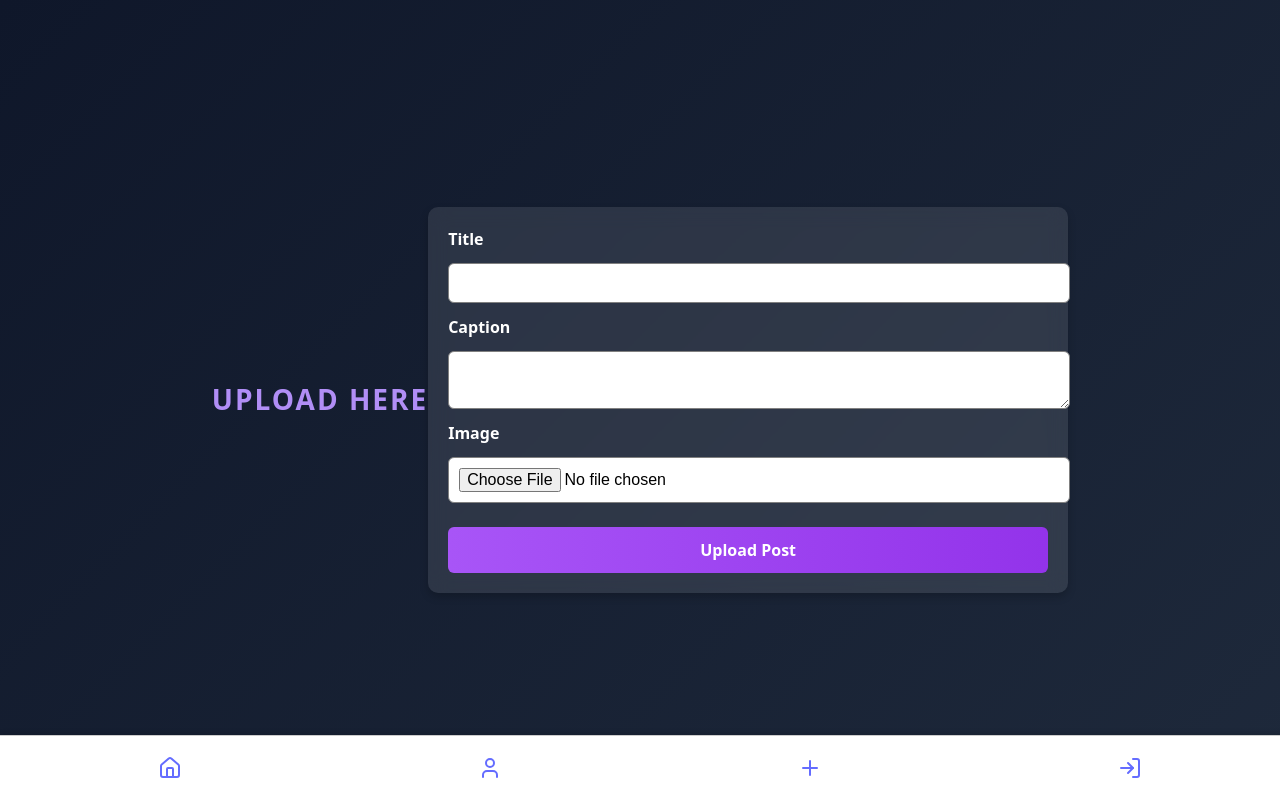
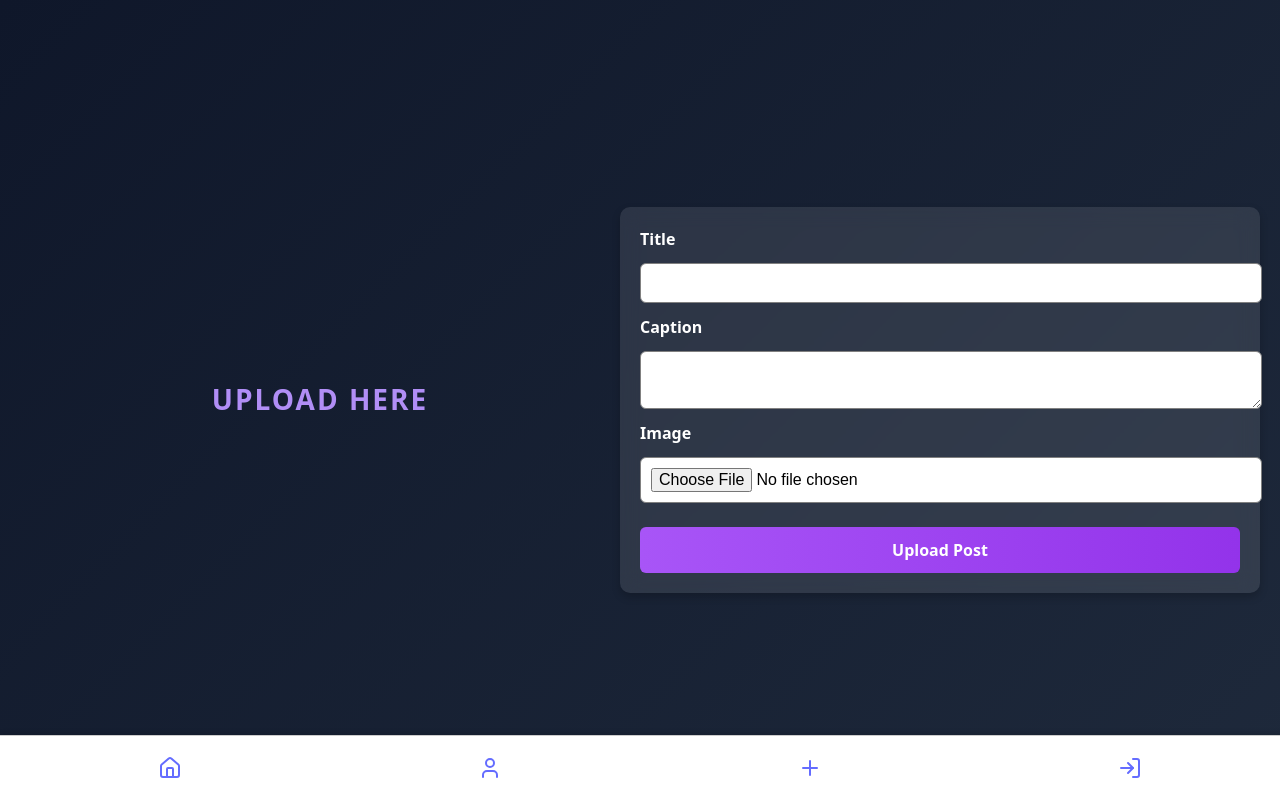
Before and after one commit to KhushiiRajrana/NGO_Nexus, a React (Vite) app: page /create in a window 1280 px wide. Built offline with nearby package versions, Linux system fonts and the light colour scheme.

Commit message:
some changes

```diff
--- a/src/pages/Create.css
+++ b/src/pages/Create.css
@@ -28,7 +28,9 @@
   color: #b18ef6;
   text-align: center;
   margin-bottom: 20px;
+  width: 100%; /* Ensures the element stretches across */
 }
+
 
 /* Input fields */
 .input-field {
```
